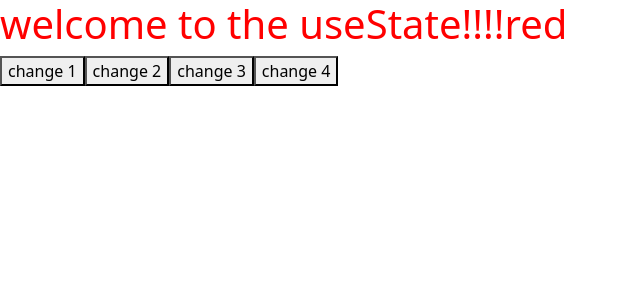
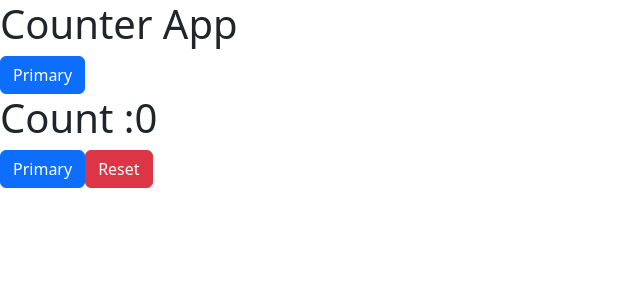
Before and after one commit to Viplovesana/Practice-react-js, a React (Vite) app: page / in a window 1280 px wide. Shown: the top 300 px of the page, without its empty margins (0-640 px from the left). Built offline with nearby package versions, Linux system fonts and the light colour scheme.

Commit message:
new commit

```diff
--- a/src/App.jsx
+++ b/src/App.jsx
@@ -453,83 +453,10 @@
 
 
 
-// import { useState } from "react";
-
-// const App=()=>{
-
-//   const [color,SetColor]= useState("red")
-//   return(
-//     <>
-//     <h1 style={{color:color}} >Welcome!!! :{color}</h1>
-//     <button onClick={()=>{SetColor("green")}}>green color</button>
-//     <button onClick={()=>{SetColor("yellow")}}>yellow color</button>
-//     <button onClick={()=>{SetColor("blue")}}>blue color</button>
-
-//     </>
-//   )
-// }
-// export default App;
 
 
 
 
-
-// import { useState } from "react";
-
-
-// import Button from 'react-bootstrap/Button';
-
-// const App=()=>{
-
-//   const [cnt,SetCnt]= useState(0)
-
-// const myInc=()=>{
-
-//   SetCnt(cnt +1 );
-
-
-// }
-
-// const myDec=()=>{
-
-//   if(cnt<1)
-//   {
-//     alert("count not less then 1")
-//   }
-//   else{
-//     SetCnt( cnt-1);
-//   }
-
-
-
-
-// }
-
-//   return(
-//     <>
-
-
-//     <div className="mycount">
-
-
-//     <h1 >Welcome!!! </h1>
-
-//     <Button variant="primary" onClick={myInc}>Increament</Button>
-
-//     <h1>count : {cnt}</h1>
-
-//     <Button variant="primary" onClick={myDec}>Decreament</Button>
-
-//     <Button variant="danger" onClick={()=>{SetCnt(0)}}>Reset</Button>
-
-
-//     </div>
-
-
-//     </>
-//   )
-// }
-// export default App;
 
 //..................................................................................................
 
@@ -679,25 +606,59 @@
 
 //....................****lets change the color of the text by using usestae**..........
 
-import { useState } from "react";
+// import { useState } from "react";
 
 
 
-const Usestate=()=>{
+// const Usestate=()=>{
 
-  const[color,SetColor]=useState("red")
+//   const[color,SetColor]=useState("red")
 
-  return(
+//   return(
+//     <>
+
+//     <h1 style={{color:color}}>welcome to the useState!!!!{color} </h1>
+//     <button onClick={()=>{SetColor("green")}}>change 1</button>
+//     <button onClick={()=>{SetColor("blue")}}>change 2</button>
+//     <button onClick={()=>{SetColor("brown")}}>change 3</button>
+//     <button onClick={()=>{SetColor("orange")}}>change 4</button>
+
+//     </>
+//   )
+// };
+
+// export default Usestate;
+
+
+//......***lets creat counter App **............////
+
+
+import { useState } from "react";
+import Button from 'react-bootstrap/Button';
+
+const App=()=>{
+const[count,setCount]=useState(0)
+const myInc=()=>{
+  setCount(count+1)
+}
+const myDec=()=>{
+  if(count<1){
+    alert(' count not less then zero')
+  }
+  else
+  {setCount(count-1)}
+
+}
+  return (
     <>
 
-    <h1 style={{color:color}}>welcome to the useState!!!!{color} </h1>
-    <button onClick={()=>{SetColor("green")}}>change 1</button>
-    <button onClick={()=>{SetColor("blue")}}>change 2</button>
-    <button onClick={()=>{SetColor("brown")}}>change 3</button>
-    <button onClick={()=>{SetColor("orange")}}>change 4</button>
+    <h1>Counter App</h1>
+    <Button variant="primary" onClick={myInc}>Primary</Button>
+    <h1>Count :{count}</h1>
+    <Button variant="primary" onClick={myDec}>Primary</Button>
+    <Button variant="danger" onClick={()=>{setCount(0)}}>Reset</Button>
 
     </>
   )
-};
-
-export default Usestate;
+}
+export default App;
```
